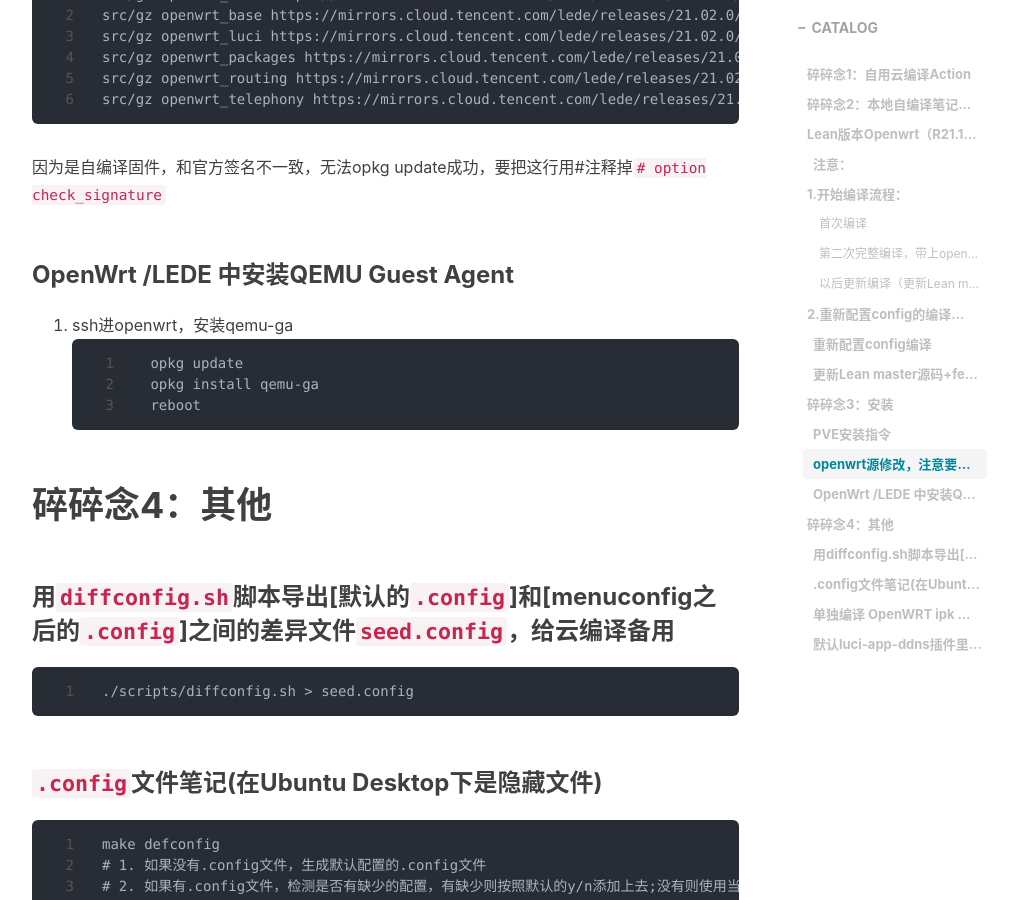
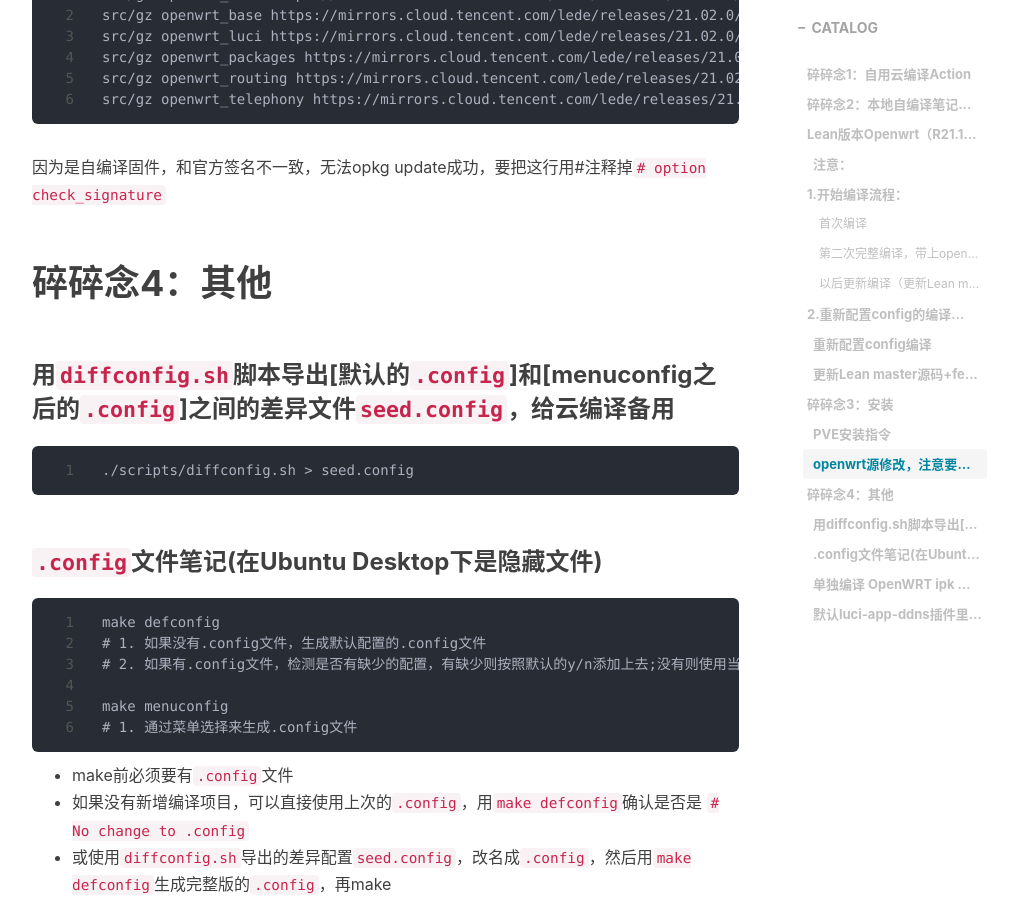
Before and after one commit to se7enmuting/Se7enMuting.github.io, a Jekyll site: the page built from _posts/2021-10-12-Openwrt_Make.md, in a window 1280 px wide and 900 px high, scrolled down 5568 px. Shown: the whole window, without its empty margins (233-1245 px from the left). Built offline with Jekyll 4.4.1, drawn with Linux system fonts in a browser that asks for light colours; nearby versions of some CDN libraries; comment, search, counter and statistics services are not loaded.

Commit message:
Update 2021-10-12-Openwrt_Make.md

````diff
--- a/_posts/2021-10-12-Openwrt_Make.md
+++ b/_posts/2021-10-12-Openwrt_Make.md
@@ -195,15 +195,6 @@ src/gz openwrt_telephony https://mirrors.cloud.tencent.com/lede/releases/21.02.0
 ```
 因为是自编译固件，和官方签名不一致，无法opkg update成功，要把这行用#注释掉`# option check_signature`
 
-### OpenWrt /LEDE 中安装QEMU Guest Agent
-
-1. ssh进openwrt，安装qemu-ga
-	```
-	opkg update
-	opkg install qemu-ga
-	reboot
-	```
-
 # 碎碎念4：其他
 
 ### 用`diffconfig.sh`脚本导出[默认的`.config`]和[menuconfig之后的`.config`]之间的差异文件`seed.config`，给云编译备用
````
